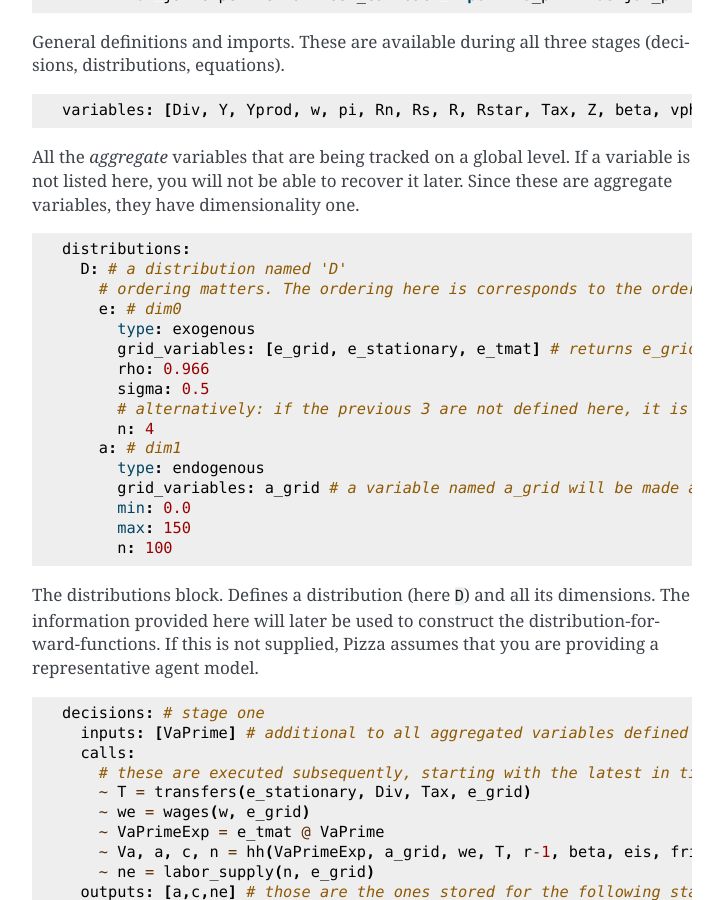
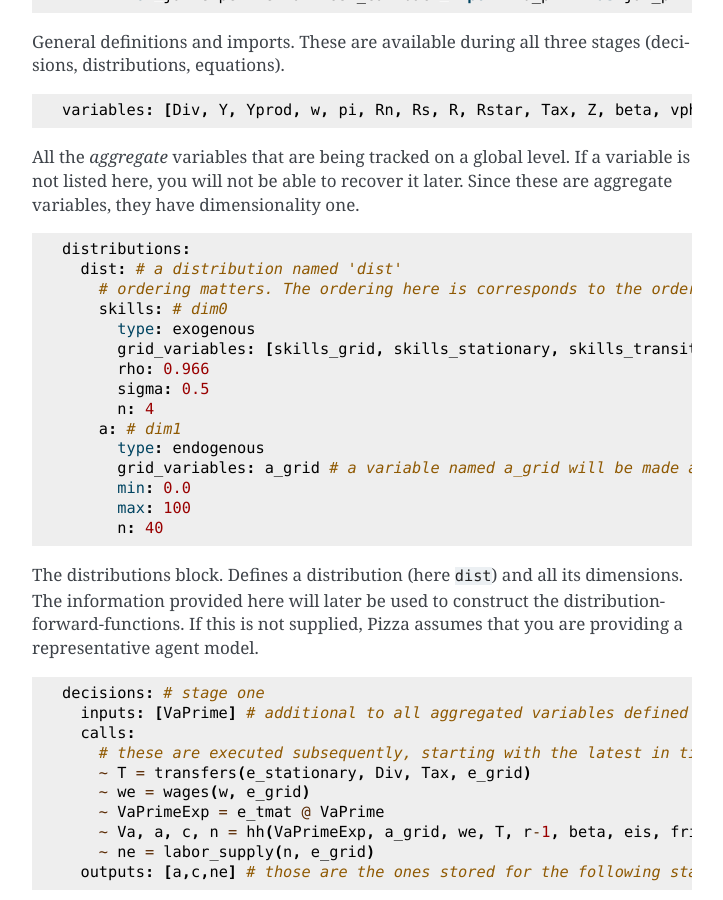
Before and after one commit to gboehl/econpizza, a Sphinx documentation site: the page built from docs/the_yaml.rst, in a window 1280 px wide and 900 px high, scrolled down 640 px. Shown: the whole window, without its empty margins (388-1111 px from the left). Built offline with Sphinx 7.4.7, drawn with Linux system fonts in a browser that asks for light colours.

Commit message:
Update the_yaml.rst

```diff
--- a/docs/the_yaml.rst
+++ b/docs/the_yaml.rst
@@ -36,23 +36,23 @@ All the *aggregate* variables that are being tracked on a global level. If a var
 .. code-block::
 
     distributions:
-      D: # a distribution named 'D'
+      dist: # a distribution named 'dist'
         # ordering matters. The ordering here is corresponds to the ordering of the axis of the distribution
-        e: # dim0
+        skills: # dim0
           type: exogenous
-          grid_variables: [e_grid, e_stationary, e_tmat] # returns e_grid, e_stationary, e_tmat
+          grid_variables: [skills_grid, skills_stationary, skills_transition] # returns skills_grid, skills_stationary, skills_transition
           rho: 0.966
           sigma: 0.5
-          # alternatively: if the previous 3 are not defined here, it is assumed that the grid_variables are available during the distribution stage (as an output of 'decisions')
           n: 4
         a: # dim1
           type: endogenous
           grid_variables: a_grid # a variable named a_grid will be made available during decisions calls and distributions calls
           min: 0.0
-          max: 150
-          n: 100
+          max: 100
+          n: 40
 
-The distributions block. Defines a distribution (here ``D``) and all its dimensions. The information provided here will later be used to construct the distribution-forward-functions. If this is not supplied, Pizza assumes that you are providing a representative agent model.
+
+The distributions block. Defines a distribution (here ``dist``) and all its dimensions. The information provided here will later be used to construct the distribution-forward-functions. If this is not supplied, Pizza assumes that you are providing a representative agent model.
 
 .. code-block::
 
```
